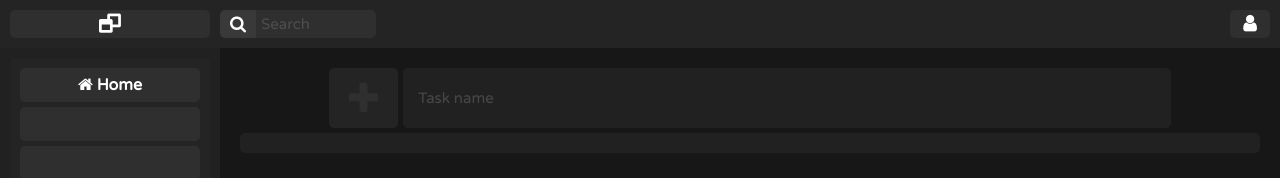
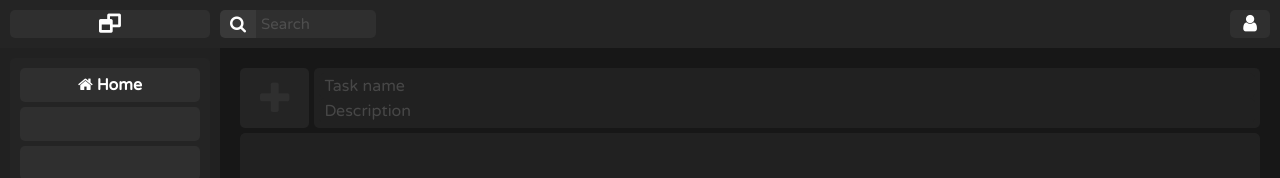
Before and after one commit to valb-mig/todo-web-app, a React (Create React App) app: page / in a window 1280 px wide. Shown: the top 178 px of the page. Built offline with nearby package versions, Linux system fonts and the light colour scheme.

Commit message:
[Scss - Fix css task]

```diff
--- a/src/components/App.jsx
+++ b/src/components/App.jsx
@@ -14,24 +14,30 @@ import '../main.css';
 const App = () => {
 
   const [input, setInputValue] = useState("");
+  const [desc, setDescValue]   = useState("");
   const [tasks, setTasks]      = useState([]);
   const [error, setError]      = useState('');
 
   const handleTaskAdd = (event) => {
     event.preventDefault();
 
-    if(input != '')
+    if(input !== '' && desc !== '')
     {
       setError('');
-      setTasks([...tasks, input]);
+      setTasks([...tasks, [input,desc]]);
       setInputValue("");
+      setDescValue("");
     }
     else{
       setError('error');
     }
   }
 
-  const handleChange = (event) => {
+  const handleChangeDesc = (event) => {
+    setDescValue(event.target.value);
+  };
+
+  const handleChangeInput = (event) => {
     setInputValue(event.target.value);
   };
 
@@ -56,19 +62,29 @@ const App = () => {
                 onclick={handleTaskAdd}
               />
 
+              <div className='input-area'>
                 <InputTask
                   id='add-task'
                   placeholder='Task name'
                   class={error}
                   value={input}
-                onchange={handleChange}
+                  onchange={handleChangeInput}
                 />
+                <InputTask
+                  id='desc-task'
+                  placeholder='Description'
+                  class={error}
+                  value={desc}
+                  onchange={handleChangeDesc}
+                />
+              </div>
+
             </div>
 
             <div className='task-content'>
               <div className='task-box'>
                 {tasks.map((task, index) => (
-                  <Task key={index} title={task}/>
+                  <Task key={index} title={task[0]} desc={task[1]}/>
                 ))}
               </div>
             </div>
--- a/src/components/InputTask.jsx
+++ b/src/components/InputTask.jsx
@@ -4,13 +4,15 @@ import './scss/InputTask.scss'
 
 const InputTask = (props) => {
     return(
-        <div className='input-task'>
+        <div className='input-content'>
             <input type='text'
                    id={props.id}
-                   className={'input text-white '+props.class}
+                   className={'task-input text-white '+props.class}
                    placeholder={props.placeholder}
                    onChange={props.onchange}
                    value={props.value}/>
+
+            {props.children}
         </div>
     );
 }
--- a/src/components/Task.jsx
+++ b/src/components/Task.jsx
@@ -9,6 +9,10 @@ const Task = (props) => {
 
             <div className='task-content'>
                 {props.title}
+
+                <div className='task-desc'>
+                    {props.desc}
+                </div>
             </div>
 
             <div className='task-desc'></div>
--- a/src/components/scss/App.scss
+++ b/src/components/scss/App.scss
@@ -17,6 +17,7 @@
 
     width:  100%;
     height: 100vh;
+    max-height: 100vh;
 
     .sidebar-box {
 
@@ -42,10 +43,8 @@
         .input-bar {
 
           display: flex;
-          justify-content: center;
-          width:     100%;
-          min-width: 100px;
-          height:    60px;
+          width:   100%;
+          height:  60px;
 
           .button {
 
@@ -71,13 +70,14 @@
 
           .input {
 
+            display:       flex;
             font-size:     15px;
             color:         $white;
             background-color: $gray-alt;
             padding:       5px 5px 5px 15px;
             border-radius: 5px;
             margin-left:   5px;
-            width:         60vw;
+            width:         100%;
             outline:       none;
             border:        none;
             transition: all 0.2s ;
@@ -88,10 +88,6 @@
             background-color: #361c1c;
             border: 1px solid #502727;
           }
-
-        }
-        .task-box {
-
         }
       }
     }
--- a/src/components/scss/InputTask.scss
+++ b/src/components/scss/InputTask.scss
@@ -1,8 +1,33 @@
 @import './colors/Colors.scss';
 
-.input-task {
+.input-area
+{
+    display:        flex;
+    flex-direction: column;
+    outline:        none;
+    border:         none;
+    margin-left:    5px;
+    width:          100%;
+    height:         100%;
+    border-radius:  5px;
+    padding:        5px;
+    background-color: $gray-alt;
 
-    display: flex;
+    .input-content
+    {
+        display: flex;
+        width:   100%;
+        height:  100%;
+
+        .task-input
+        {
+            display:       flex;
+            width:         100%;
+            padding-left:  5px;
+            border-radius: 5px;
+            background-color: $gray-alt;
+        }
+    }
 }
 
 input::placeholder
@@ -10,3 +35,7 @@ input::placeholder
     opacity: 0.5;
     color: $light-foreground;
 }
+
+textarea:focus, input:focus{
+    outline: none;
+}
--- a/src/components/scss/Task.scss
+++ b/src/components/scss/Task.scss
@@ -2,32 +2,50 @@
 
 .task-content {
 
-    display:       flex;
+    display:         flex;
     justify-content: center;
-    border-radius: 5px;
-    margin-top:    5px;
+    overflow-y:      scroll;
+    border-radius:   5px;
+    margin-top:      5px;
+    height:          100%;
 
     .task-box {
 
-        display:          flex;
-        justify-content: center;
+        display:         flex;
         flex-direction:  column;
+        overflow-y:      scroll;
 
-        border-radius: 5px;
-        min-width:  100%;
-        min-height: 20px;
+        padding:         20px;
+        border-radius:   5px;
+        width:           100%;
         background-color: $gray-alt;
 
         .task {
 
-            display:    flex;
-            width:      60vw;
-            padding:    20px;
-            margin-bottom: 5px;
-            word-break: break-all;
-            border-radius: 5px;
+            display:          flex;
+            word-break:       break-all;
+            font-size:        20px;
+            width:            100%;
+            padding:          20px;
+            margin-bottom:    5px;
+            border-radius:    5px;
+            border:           1px solid $light-gray;
             color:            $white;
             background-color: $gray;
         }
+
+        .task-content
+        {
+            display: flex;
+            justify-content: start;
+            flex-direction: column;
+
+            .task-desc
+            {
+                display: flex;
+                font-size: 12px;
+                font-style: italic;
+            }
+        }
     }
 }
```
Also changed, not shown: 1 other file (tests, documents, lock files or other folders). Lines whose indentation alone changed are shown as unchanged.
